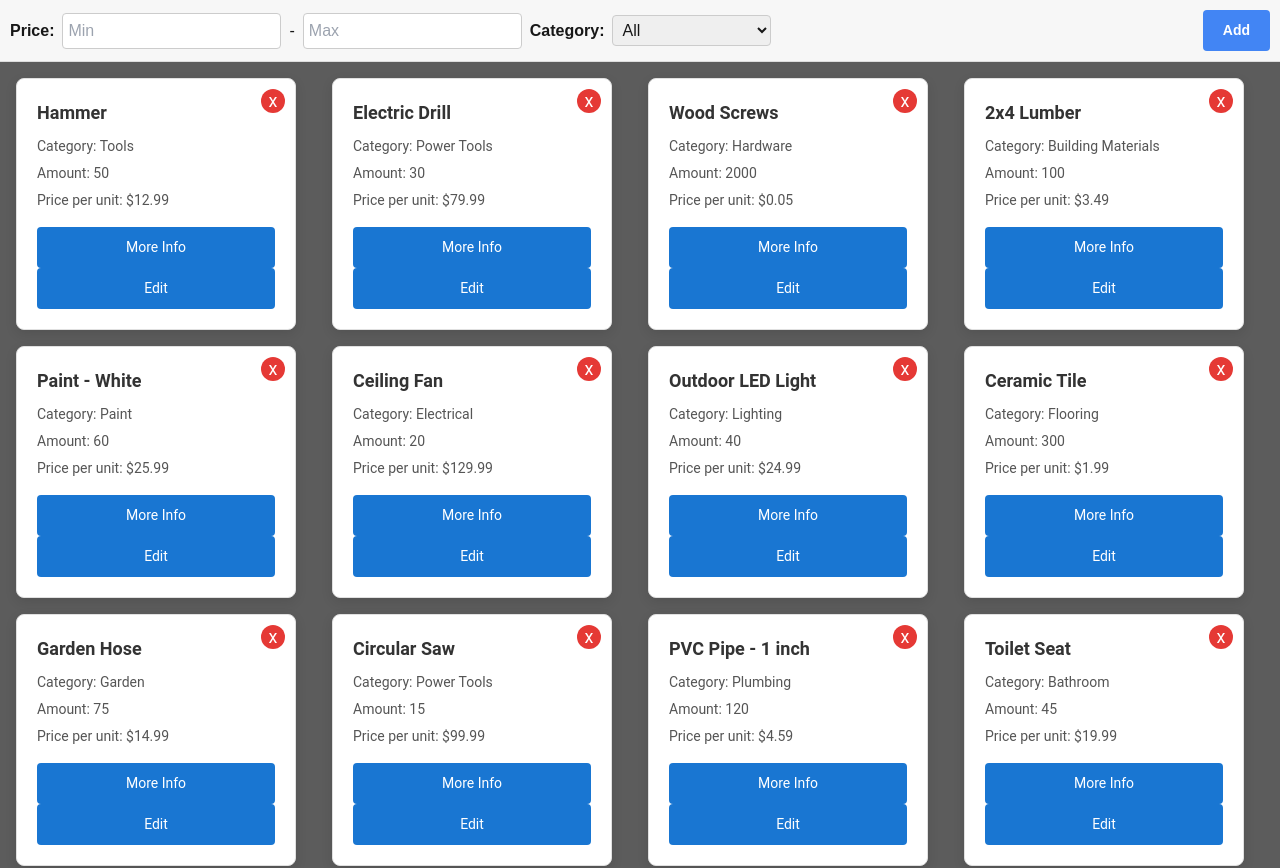
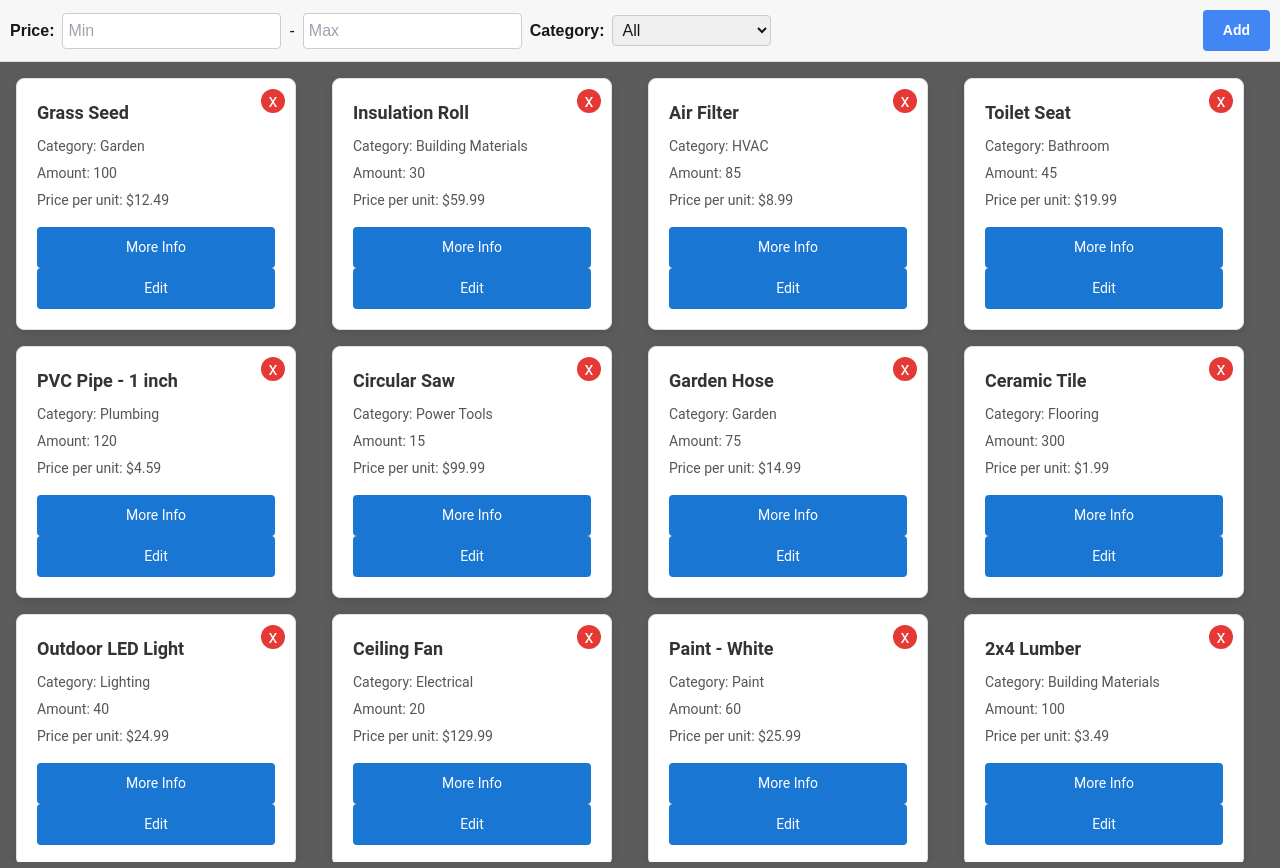
Before and after one commit to Cringenut/ProductManagementApp, a Next.js app: page / in a window 1280 px wide. Shown: the top 868 px of the page. Built offline with nearby package versions, Linux system fonts and the light colour scheme.

Commit message:
Scroll to the top after adding new product

```diff
--- a/src/app/components/ProductGridComponent.js
+++ b/src/app/components/ProductGridComponent.js
@@ -1,4 +1,4 @@
-import React, {useContext} from 'react';
+import React, {useContext, useLayoutEffect, useRef} from 'react';
 import ProductCard from "./ProductCardComponent";
 import '../../styles/ProuductGrid.css';
 import {ProductProvider, useProductContext} from "@/app/context/ProductContext";
@@ -6,10 +6,20 @@ import {ProductProvider, useProductContext} from "@/app/context/ProductContext";
 
 const ProductGrid = () => {
     const { filteredProducts } = useProductContext();
+    const gridRef = useRef(null);
+
+    useLayoutEffect(() => {
+        console.log("CHANGED")
+
+        if (gridRef.current) {
+            console.log("REF")
+            gridRef.current.scrollTo({ top: 0 });
+        }
+    }, [filteredProducts]); // Trigger whenever filteredProducts change
 
     return (
-        <div className="product-grid">
-            {filteredProducts.map((product, index) => (
+        <div className="product-grid" ref={gridRef}>
+            {filteredProducts.slice().reverse().map((product, index) => (
                 <ProductCard key={index} product={product} />
             ))}
         </div>
--- a/src/styles/ProuductGrid.css
+++ b/src/styles/ProuductGrid.css
@@ -3,6 +3,8 @@
     grid-template-columns: repeat(auto-fill, minmax(250px, 1fr));
     gap: 16px;
     padding: 16px;
+    max-height: 100vh; /* Set a max height to make it scrollable */
+    overflow-y: auto; /* Enable vertical scrolling */
 }
 
 /* PriceBrackets.css */
```
